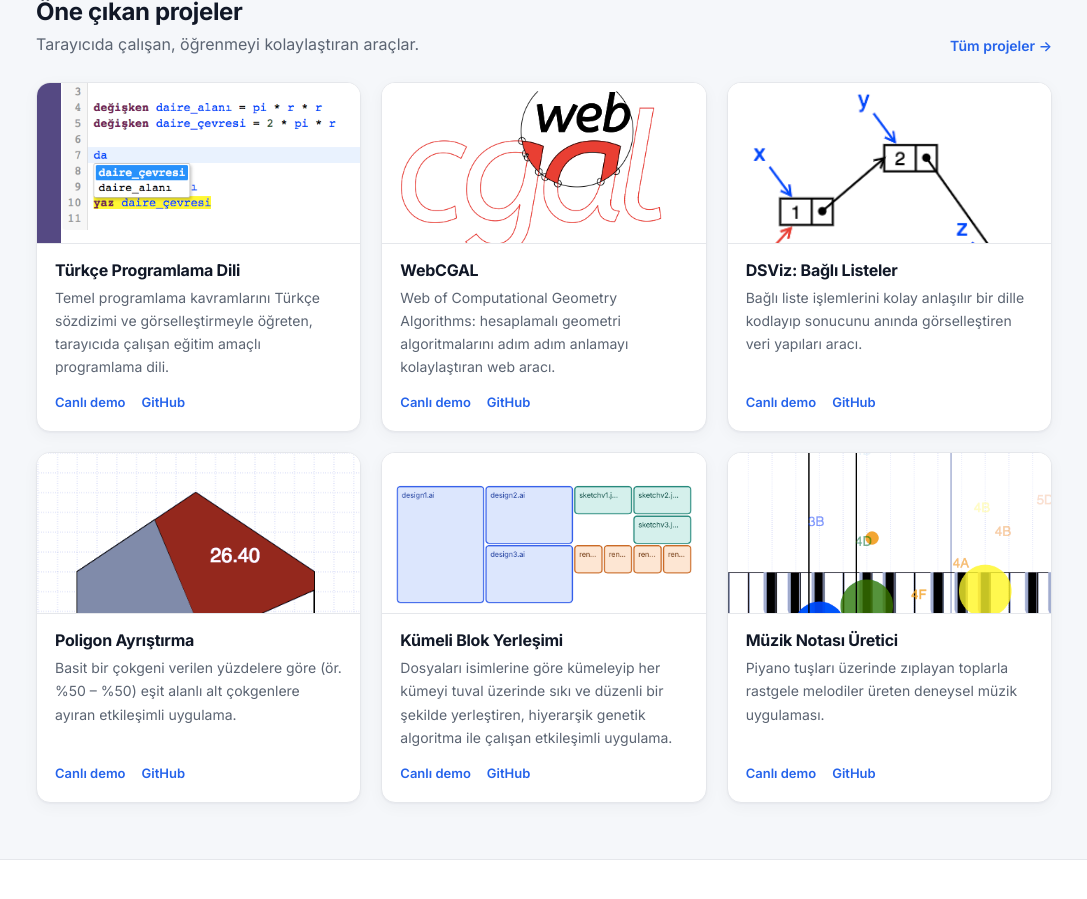
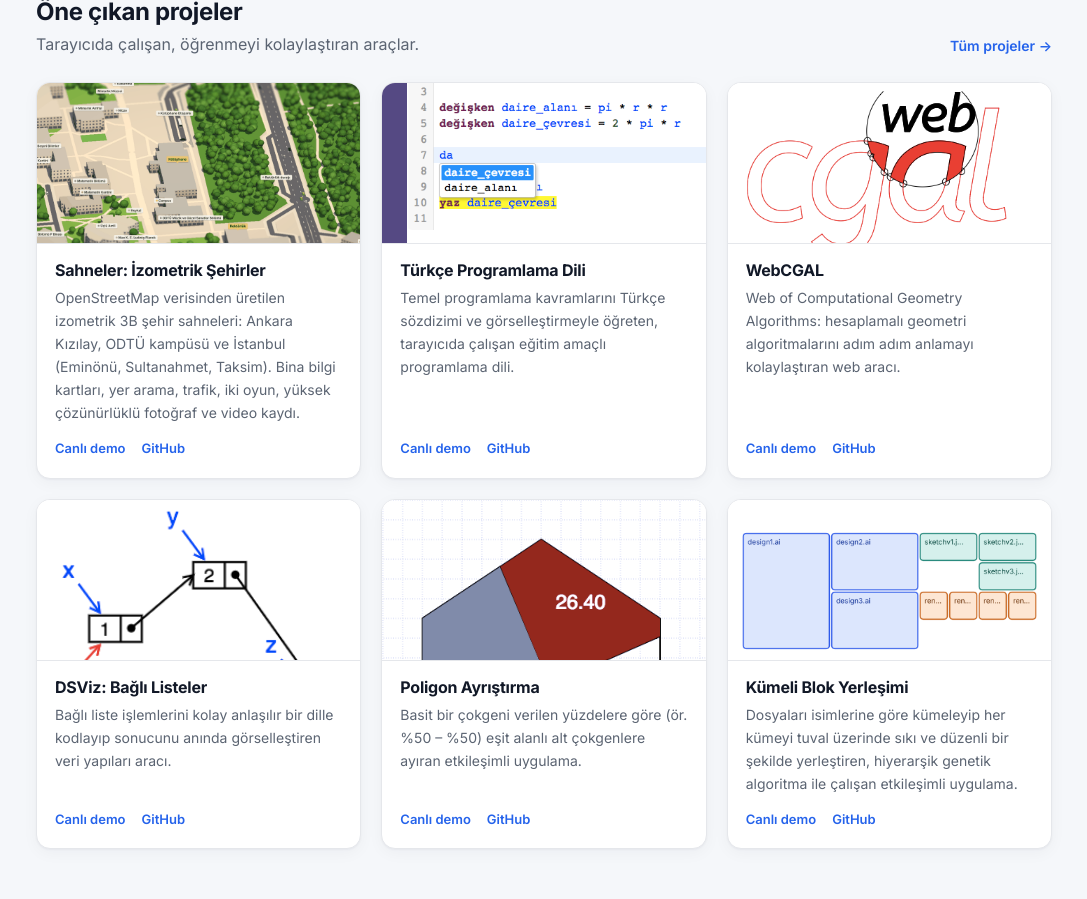
Before and after one commit to mehmetakifakkus/mehmetakifakkus.github.io, a Jekyll site: the page built from index.html, in a window 1280 px wide and 900 px high, scrolled down 671 px. Shown: the whole window, without its empty margins (96-1183 px from the left). Built offline with Jekyll 4.4.1, drawn with Linux system fonts in a browser that asks for light colours.

Commit message:
Projelere Sahneler: İzometrik Şehirler eklendi
Co-Authored-By: Claude Opus 5.5 <noreply@anthropic.com>
Claude-Session: https://claude.ai/code/session_01GDn6v4NvhtjiBEKwuUCAzX

```diff
--- a/_data/projects.yml
+++ b/_data/projects.yml
@@ -1,4 +1,15 @@
 # Projects shown on the homepage and /projects. Order = display order.
+- title: "Sahneler: İzometrik Şehirler"
+  image: /img/sahneler-thumbnail.png
+  description: >-
+    OpenStreetMap verisinden üretilen izometrik 3B şehir sahneleri: Ankara
+    Kızılay, ODTÜ kampüsü ve İstanbul (Eminönü, Sultanahmet, Taksim). Bina
+    bilgi kartları, yer arama, trafik, iki oyun, yüksek çözünürlüklü
+    fotoğraf ve video kaydı.
+  demo: https://mehmetakifakkus.github.io/sahneler/
+  github: https://github.com/mehmetakifakkus/sahneler
+  tags: [harita, webgl, openstreetmap]
+
 - title: Türkçe Programlama Dili
   image: /img/tpd-thumbnail.png
   description: >-
```
Also changed, not shown: img/sahneler-thumbnail.png (added).
